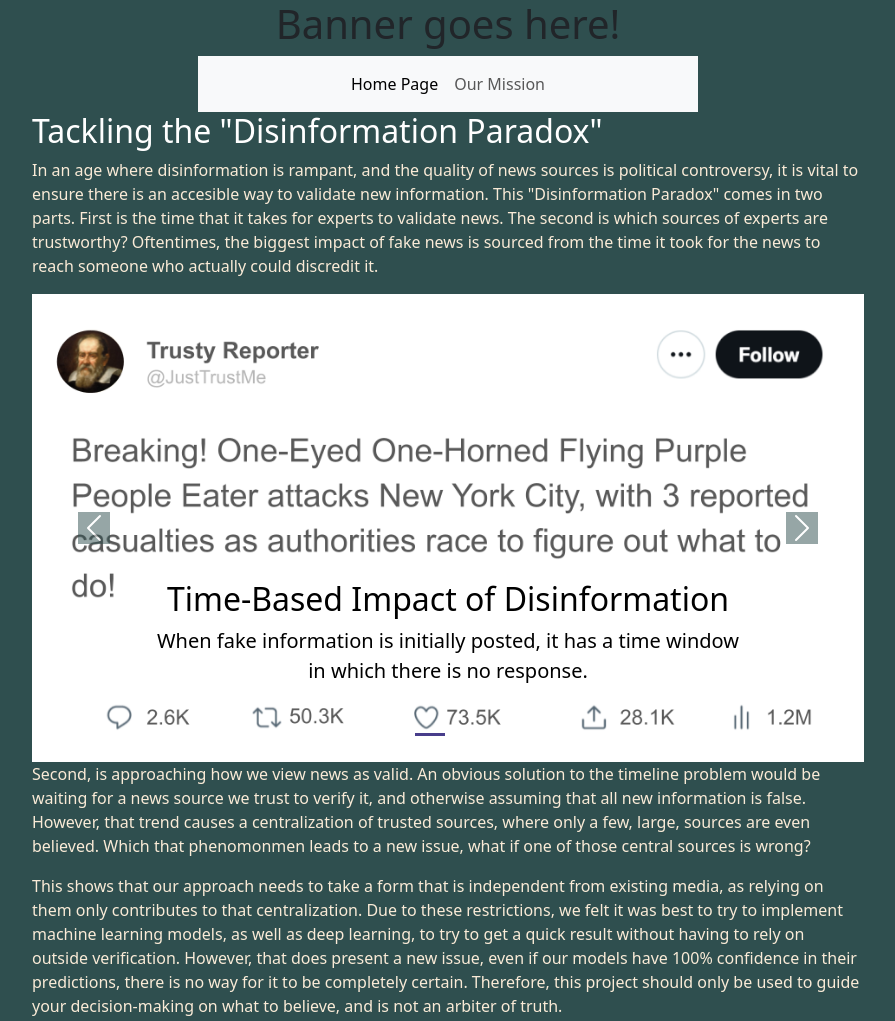
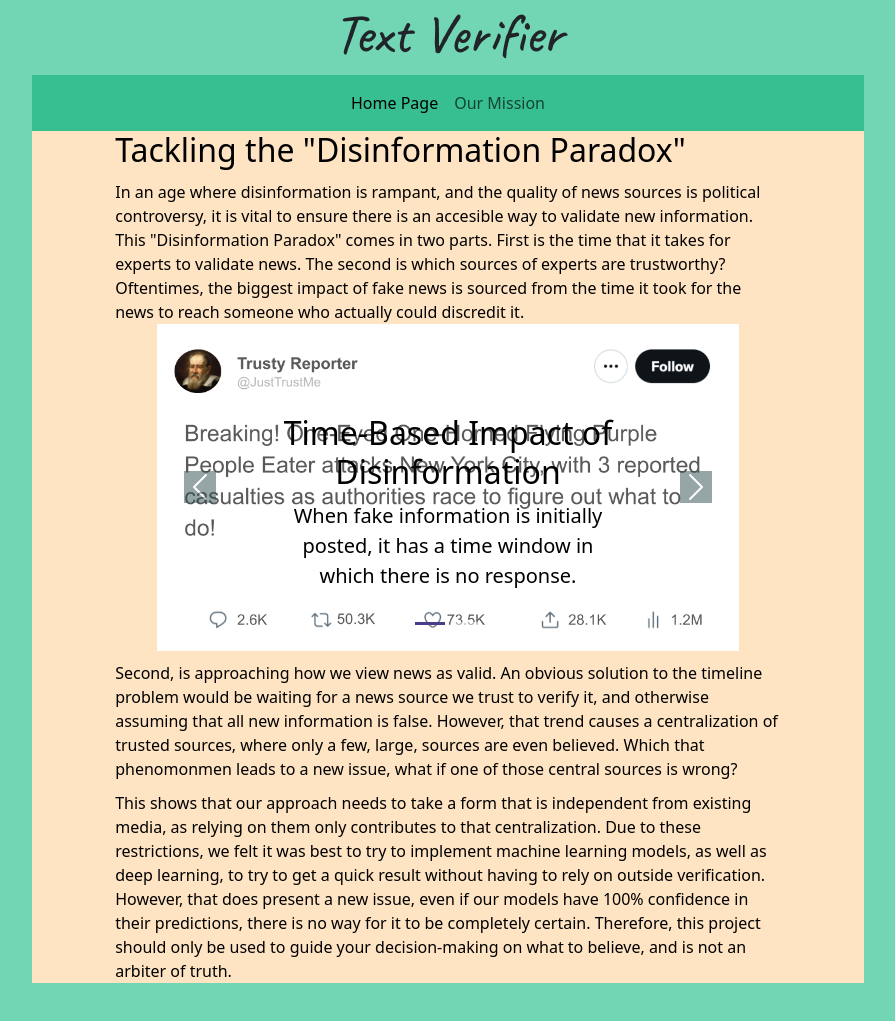
Before and after one commit to bjduva456/cs350_fake_news_project, a website: page website/static/mission.html in a window 1280 px wide. Shown: the whole page, without its empty margins (192-1087 px from the left). After the commit the page ends 983 px from the top, so only its background shows below. Drawn offline with nearby package versions, Linux system fonts and the light colour scheme.

Commit message:
website looks better

```diff
--- /dev/null
+++ b/website/static/css/index.css
@@ -0,0 +1,3 @@
+#navbar-placeholder {
+    width:60%;
+}
--- a/website/static/css/main.css
+++ b/website/static/css/main.css
@@ -2,16 +2,30 @@
     width:60%;
     margin:auto;
     padding:20px;
-    border: 2px black solid;
+    background-color:bisque;
+    padding-bottom: 50px;
+    border: 5px rgb(230, 205, 176) solid;
 }
 header div {
     margin:auto;
     text-align: center;
 }
 #navbar-placeholder {
-    width:60%;
+    width:100%;
+    background-color:rgb(55, 191, 146);
 }
-body {
-    width:80%;
+.navbar {
+    background-color: rgb(55, 191, 146);
+}
+body{
+    width: 80%;
     margin:auto;
+    background-color:rgb(114, 214, 181);
 }
+
+.btn {
+    margin-top:15px;
+}
+h1 {
+    font-size: 56px;
+}
--- a/website/static/css/mission.css
+++ b/website/static/css/mission.css
@@ -1,14 +1,18 @@
 body{
     width:65%;
     margin:auto;
-    background-color: darkslategrey;
 }
 
 p {
-    color:antiquewhite;
+    color:black;
+    width: 80%;
+    margin:auto;
+    margin-top:10px;
 }
 h2{
-    color: white;
+    color: black;
+    width:80%;
+    margin:auto;
 }
 
 .carousel-control-prev-icon,
@@ -37,3 +41,11 @@ h2{
     font-size: 1.25rem;
     padding-bottom:20px;
 }
+
+#carouselExampleIndicators {
+    width:70%;
+    margin:auto;
+}
+main {
+    background-color:bisque;
+}
--- a/website/static/css/results.css
+++ b/website/static/css/results.css
@@ -1,20 +1,26 @@
 .graph {
-    height: 30%;
-    width: 30%;
+    height: 40%;
+    width: 40%;
 }
 body{
-    width: 70%;
+    width: 60%;
     margin:auto;
-    background-color:aquamarine;
+    background-color:rgb(114, 214, 181);
 }
 .results {
     text-align:center;
     background-color:antiquewhite;
+    padding-bottom:20%;
+    justify-content: center;
+}
+.results img {
+    margin-top:10px;
+    margin-bottom:10px;
 }
 .table {
     width: 60%;
     margin:auto;
 }
 #navbar-placeholder {
-    background-color:antiquewhite;
+    background-color:bisque;
 }
--- a/website/static/mission.html
+++ b/website/static/mission.html
@@ -3,6 +3,10 @@
 <head>
     <meta charset="UTF-8">
     <meta name="viewport" content="width=device-width, initial-scale=1.0">
+    <!-- Google Fonts Link -->
+    <link rel="preconnect" href="https://fonts.googleapis.com">
+    <link rel="preconnect" href="https://fonts.gstatic.com" crossorigin>
+    <link href="https://fonts.googleapis.com/css2?family=Caveat:wght@400..700&display=swap" rel="stylesheet">
     <!-- Bootstrap Link -->
     <link href="https://cdn.jsdelivr.net/npm/bootstrap@5.3.3/dist/css/bootstrap.min.css" rel="stylesheet" integrity="sha384-QWTKZyjpPEjISv5WaRU9OFeRpok6YctnYmDr5pNlyT2bRjXh0JMhjY6hW+ALEwIH" crossorigin="anonymous">
     <!-- jQuery Link-->
@@ -15,7 +19,7 @@
 <body>
     <header>
         <div>
-            <h1>Banner goes here!</h1>
+            <h1 style="font-family: 'Caveat', sans-serif;">Text Verifier</h1>
         </div>
         <div id="navbar-placeholder"></div>
     </header>
--- a/website/static/navbar.html
+++ b/website/static/navbar.html
@@ -1,4 +1,4 @@
-<nav class="navbar navbar-expand-lg navbar-light bg-light">
+<nav class="navbar navbar-expand-lg">
     <div class="container-fluid">
     <!-- Navbar title if we want <a class="navbar-brand" href="#"></a> -->
       <button class="navbar-toggler" type="button" data-bs-toggle="collapse" data-bs-target="#navbarNavAltMarkup" aria-controls="navbarNavAltMarkup" aria-expanded="false" aria-label="Toggle navigation">
```
Also changed, not shown: website/static/index.html (+7 -2 lines), website/static/results.html (+6 -1 lines), 1 other file.
